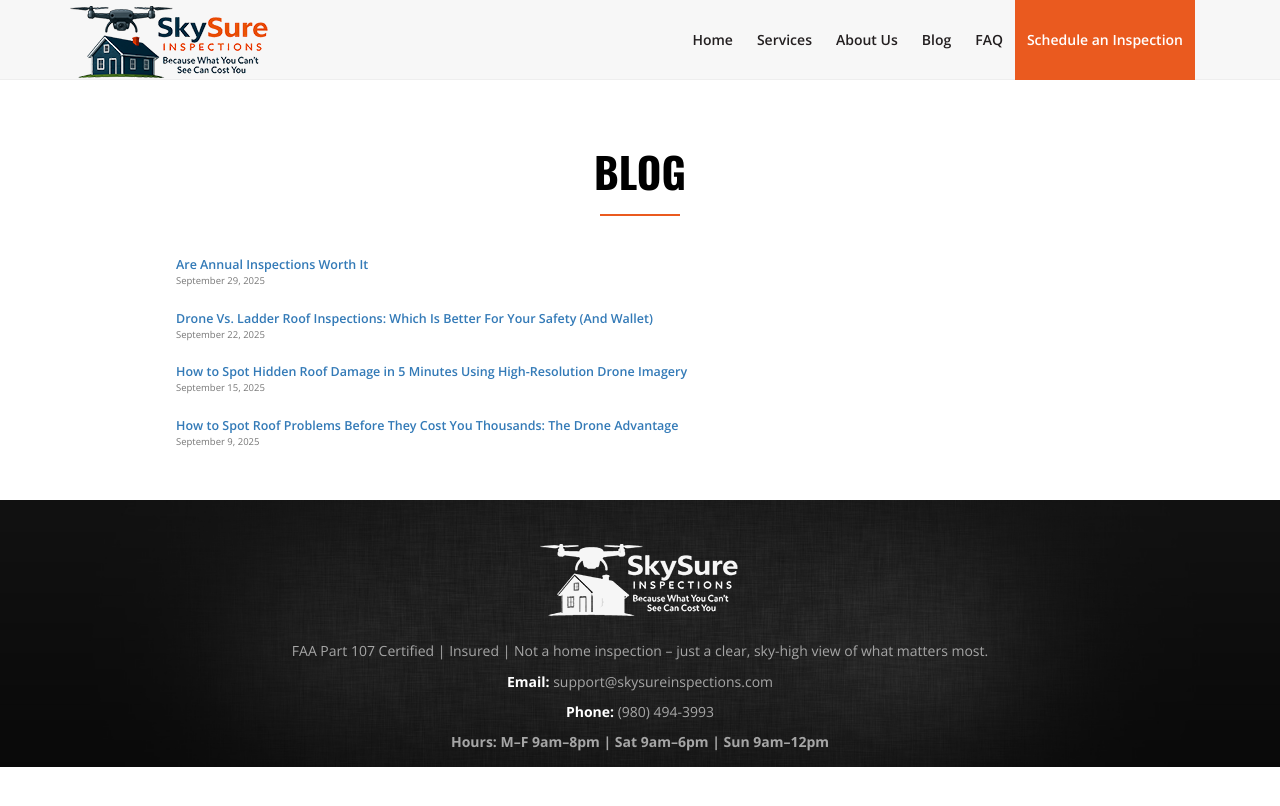
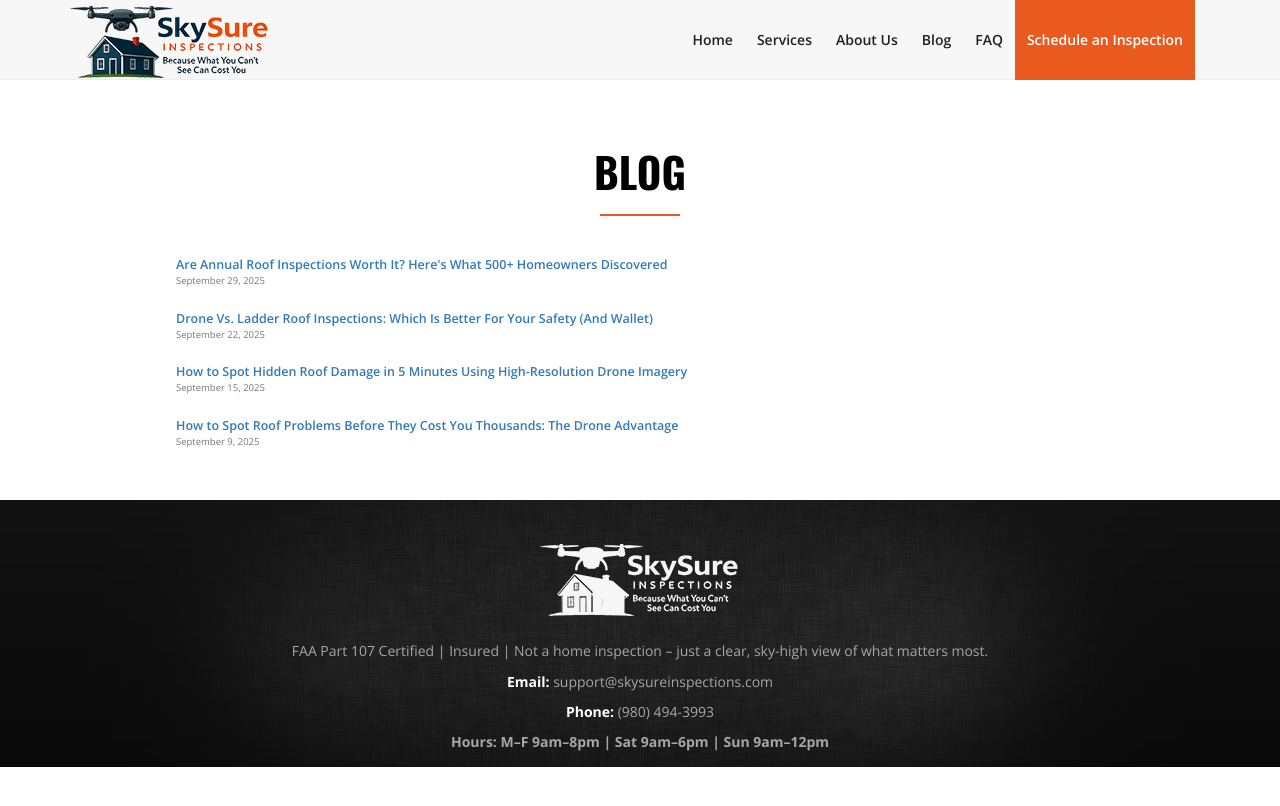
Before and after one commit to ahdworsky/SkySureInspections, a Jekyll site: the page built from blog/index.html, in a window 1280 px wide. Shown: the top 806 px of the page. Built offline with Jekyll 4.4.1, drawn with Linux system fonts in a browser that asks for light colours.

Commit message:
Update 2025-09-29-Are-Annual-Inspections-Worth-It.md

```diff
--- a/_posts/2025-09-29-Are-Annual-Inspections-Worth-It.md
+++ b/_posts/2025-09-29-Are-Annual-Inspections-Worth-It.md
@@ -1,3 +1,10 @@
+---
+layout: post
+title: "Are Annual Roof Inspections Worth It? Here's What 500+ Homeowners Discovered"
+date: 2025-09-29
+categories: blog
+---
+
 # Are Annual Roof Inspections Worth It? Here's What 500+ Homeowners Discovered
 
 ![heroImage](https://cdn.marblism.com/3HlikxPo_d0.webp)
```
